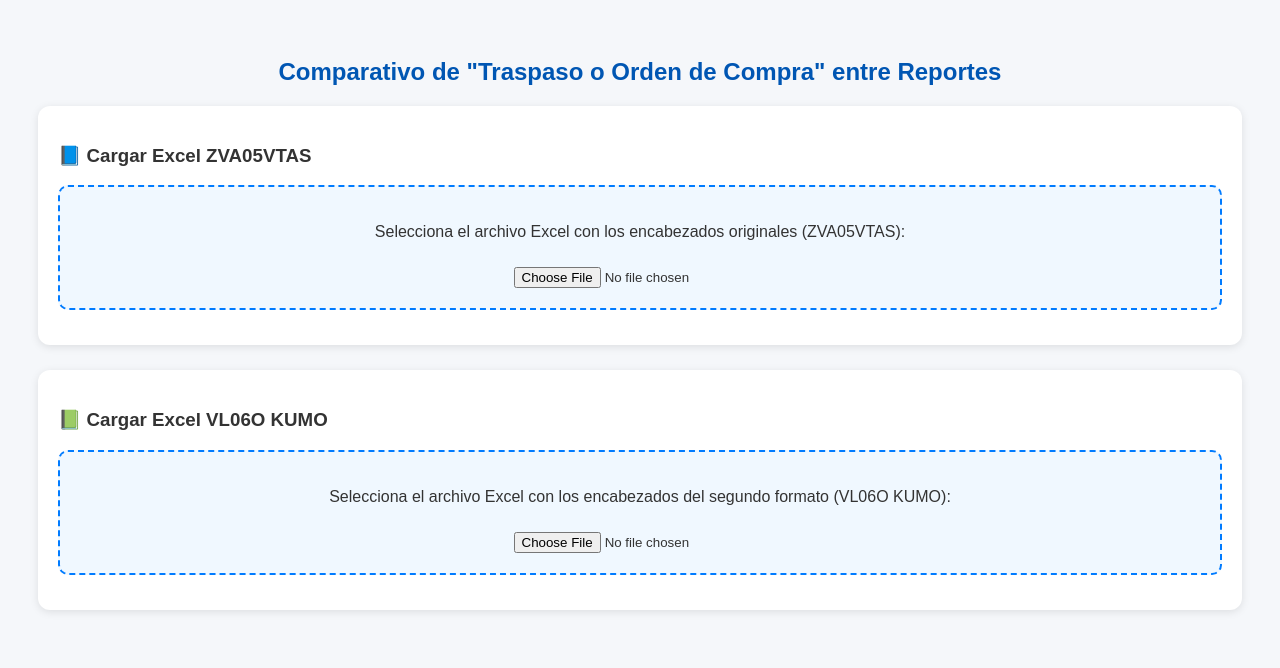
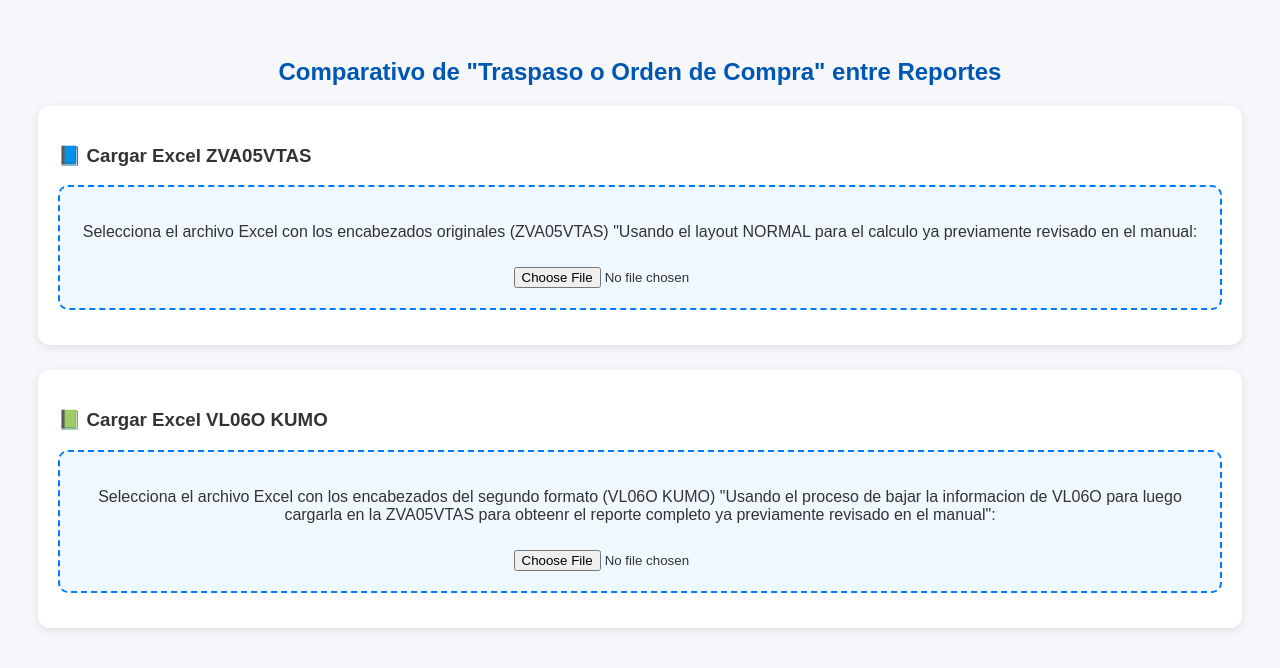
Before and after one commit to FJCRNX/TOOLPICKINGHANA, a plain HTML site: page index.html in a window 1280 px wide. Drawn offline with Linux system fonts and the light colour scheme.

Commit message:
Update index.html

```diff
--- a/index.html
+++ b/index.html
@@ -68,7 +68,7 @@
   <div class="section">
     <h3>📘 Cargar Excel ZVA05VTAS</h3>
     <div class="upload-box">
-      <p>Selecciona el archivo Excel con los encabezados originales (ZVA05VTAS):</p>
+      <p>Selecciona el archivo Excel con los encabezados originales (ZVA05VTAS) "Usando el layout NORMAL para el calculo ya previamente revisado en el manual:</p>
       <input type="file" id="inputExcel1" accept=".xlsx, .xls">
     </div>
   </div>
@@ -76,7 +76,7 @@
   <div class="section">
     <h3>📗 Cargar Excel VL06O KUMO</h3>
     <div class="upload-box">
-      <p>Selecciona el archivo Excel con los encabezados del segundo formato (VL06O KUMO):</p>
+      <p>Selecciona el archivo Excel con los encabezados del segundo formato (VL06O KUMO) "Usando el proceso de bajar la informacion de VL06O para luego cargarla en la ZVA05VTAS para obteenr el reporte completo ya previamente revisado en el manual":</p>
       <input type="file" id="inputExcel2" accept=".xlsx, .xls">
     </div>
   </div>
```
